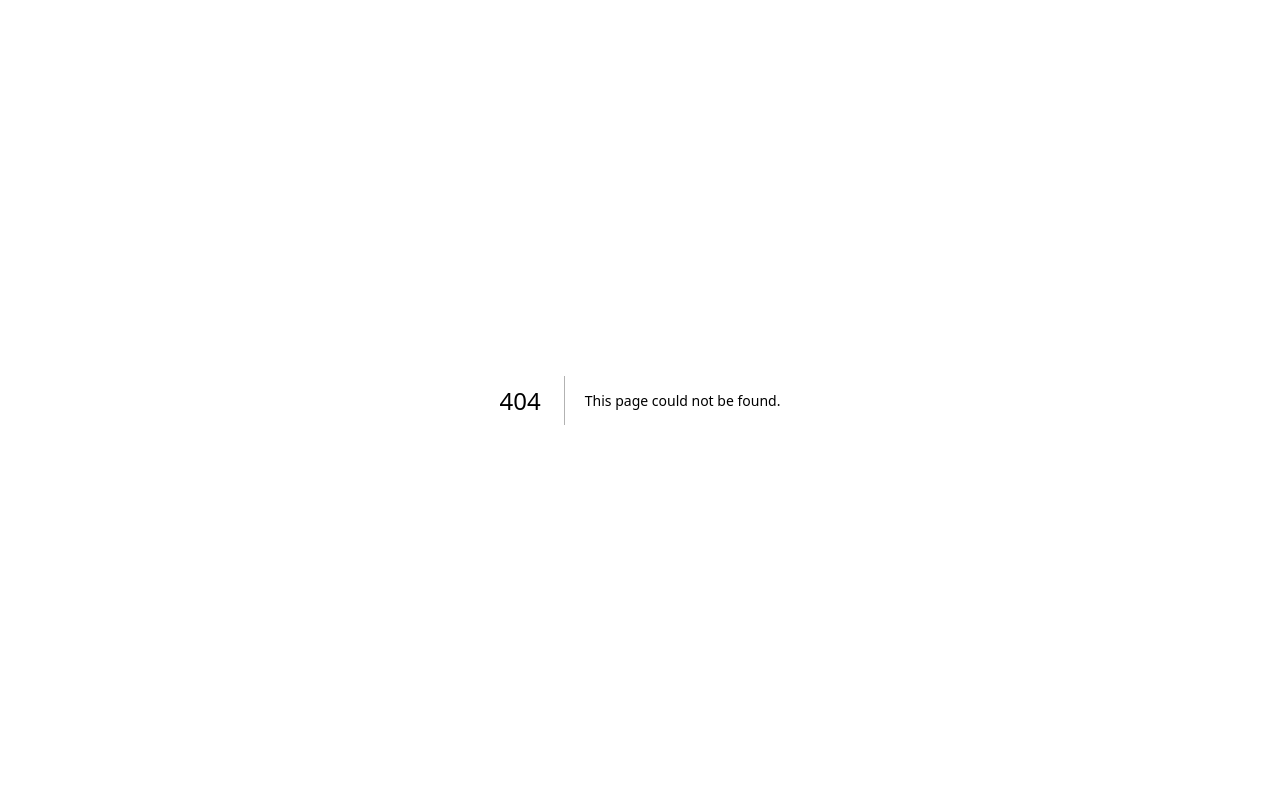
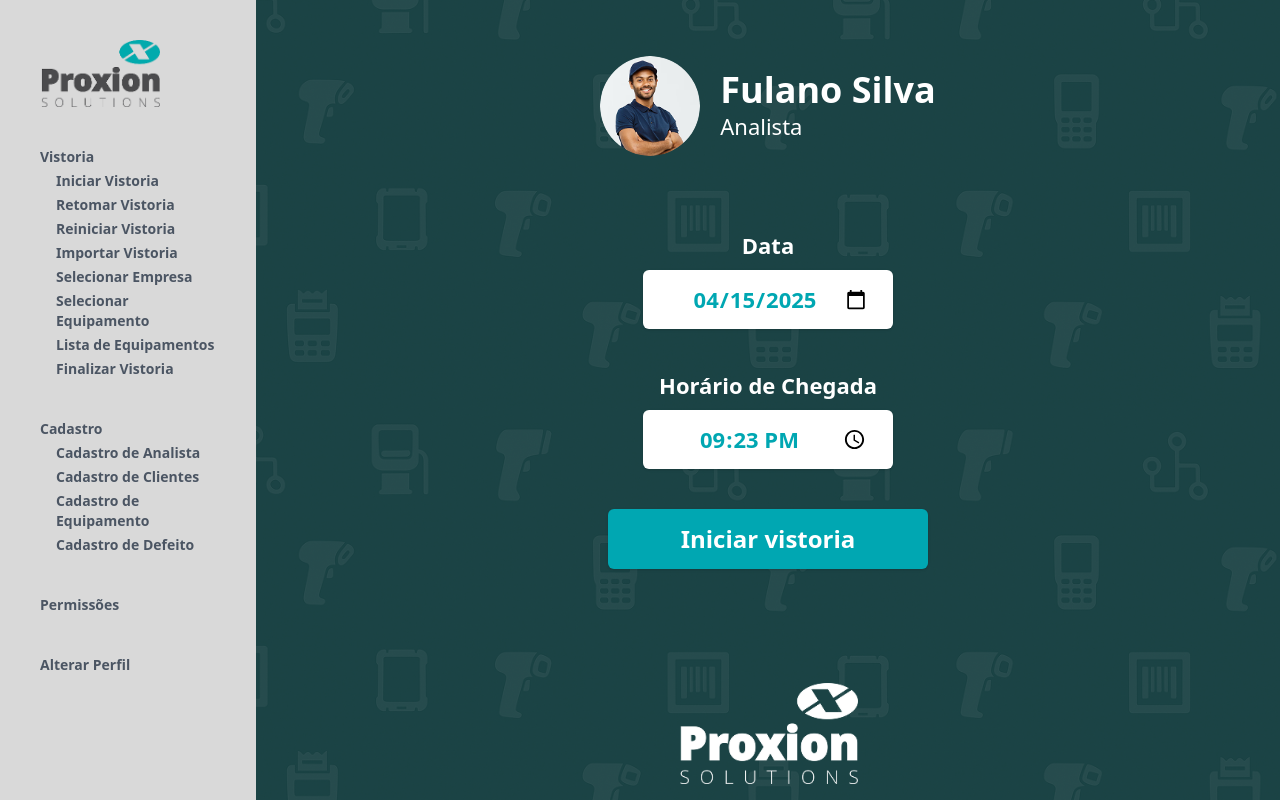
Before and after one commit to petersonfernandocouto/proxion, a Next.js app: page /home-inspection in a window 1280 px wide. Before the commit this address had no page. Built offline with nearby package versions, Linux system fonts and the light colour scheme.

Commit message:
Tentativa Correção Vercel

```diff
--- a/src/app/Componentes/Menu/SideBarMenu.jsx
+++ b/src/app/Componentes/Menu/SideBarMenu.jsx
@@ -22,7 +22,7 @@ function SidebarMenu({ menuOpen, setMenuOpen }) {
           <h2 className="text-gray-600 font-bold">Vistoria</h2>
           <ul className="ml-4 space-y-1 mt-1 text-gray-600">
             <li>
-            <a href="/HomeInspection" className="hover:text-[#00A7B2]">Iniciar Vistoria</a>
+            <a href="/home-inspection" className="hover:text-[#00A7B2]">Iniciar Vistoria</a>
             </li>
             <li>
             <a href="/" className="hover:text-[#00A7B2]">Retomar Vistoria</a>
--- /dev/null
+++ b/src/app/home-inspection/page.tsx
@@ -0,0 +1,85 @@
+"use client";
+
+import Image from 'next/image';
+import { useEffect, useState } from 'react';
+import avatar from '../../app/IMG/avatar.png';
+import logo from '../../app/IMG/LOGOBG.png';
+import BGIMG from '../../app/IMG/BG.png';
+import { Menu, X } from 'lucide-react';
+import LogoTransparente from '../IMG/LogoFTransp.png';
+import SideBarMenu from '../Componentes/Menu/SideBarMenu';
+
+export default function HomeInspection() {
+  const [data, setData] = useState('');
+  const [hora, setHora] = useState('');
+  const [menuOpen, setMenuOpen] = useState(false);
+
+  useEffect(() => {
+    const agora = new Date();
+    setData(agora.toISOString().split('T')[0]);
+    setHora(agora.toTimeString().slice(0, 5));
+  }, []);
+
+  return (
+    <div className="relative w-screen h-screen flex bg-gray-100 overflow-hidden">
+      {/* Background */}
+      <Image
+        src={BGIMG}
+        alt="Background"
+        layout="fill"
+        objectFit="cover"
+        priority
+        className="z-0"
+      />
+      <div className="absolute inset-0 bg-black/50 z-0" />
+
+      <SideBarMenu menuOpen={menuOpen} setMenuOpen={setMenuOpen} />
+
+      {!menuOpen && (
+            <button className="absolute top-4 left-4 z-30 md:hidden text-white" onClick={() => setMenuOpen(true)}>
+            <Menu size={28} />
+            </button>
+        )}
+
+      <div className="relative z-10 flex flex-col flex-1 items-center justify-between h-full p-4 text-white max-w-full overflow-y-auto mt-5">
+        <div className="flex items-center gap-5 mt-20 md:mt-5">
+          <Image src={avatar} alt="Avatar" width={100} height={100} className="rounded-full" />
+          <div className="flex flex-col">
+            <p className="text-[32px] md:text-4xl font-bold">Fulano Silva</p>
+            <p className="text-[22px]">Analista</p>
+          </div>
+        </div>
+
+        <div className="flex flex-col gap-10 items-center mt-0 w-full max-w-xl">
+          <div className="text-center w-full">
+            <p className="text-white text-[22px] font-semibold">Data</p>
+            <input
+              type="date"
+              value={data}
+              onChange={(e) => setData(e.target.value)}
+              className="text-[#00A7B2] px-6 py-3 rounded-md text-[22px] text-center font-semibold shadow mt-2 w-[250px] max-w-xs"
+            />
+          </div>
+
+          <div className="text-center w-full">
+            <p className="text-white text-[22px] font-semibold">Horário de Chegada</p>
+            <input
+              type="time"
+              value={hora}
+              onChange={(e) => setHora(e.target.value)}
+              className="text-[#00A7B2] px-6 py-3 rounded-md text-[22px] text-center font-semibold shadow mt-2 w-[250px] max-w-xs"
+            />
+          </div>
+
+          <button className="bg-[#00A7B2] text-white text-[24px] font-semibold px-4 py-3 rounded-md shadow w-[320px] mb-10">
+            Iniciar vistoria
+          </button>
+        </div>
+
+        <div className="mb-12 md:mb-5">
+          <Image src={logo} alt="logo" width={180} height={100} />
+        </div>
+      </div>
+    </div>
+  );
+}
```
